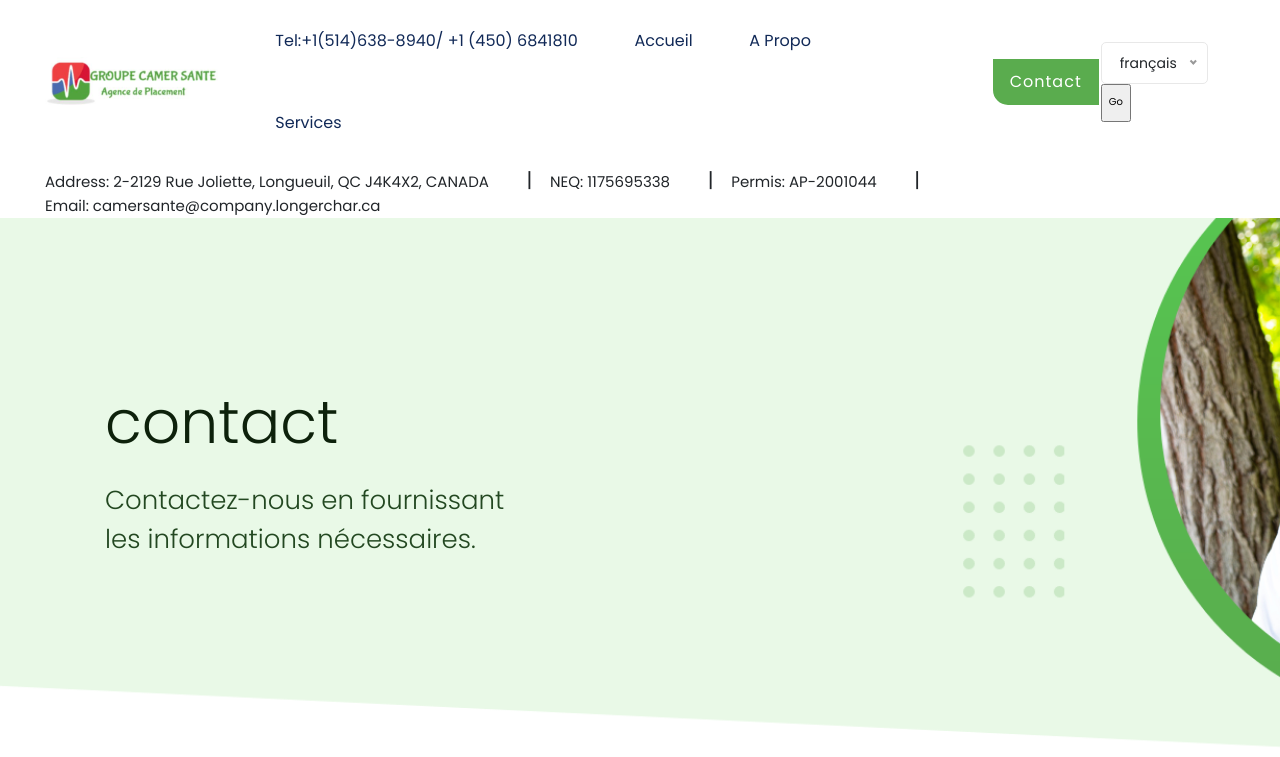
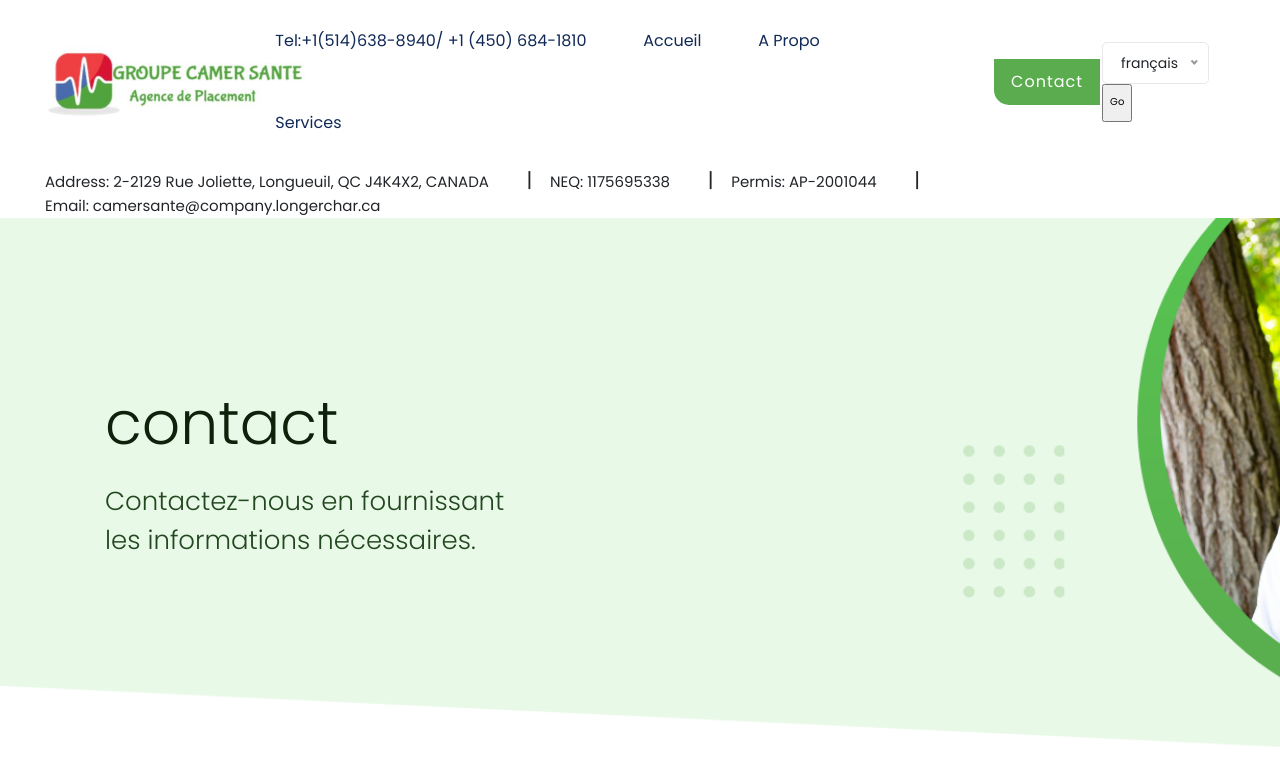
Before and after one commit to pius-ng3a/camersante, a Django app: page /contact/ in a window 1280 px wide. Shown: the top 757 px of the page. Run offline with Django 3.2, Linux system fonts and the light colour scheme; some libraries are stand-ins or nearby versions.

Commit message:
logo adjusted accordingly

```diff
--- a/templates/base_layout.html
+++ b/templates/base_layout.html
@@ -47,7 +47,7 @@
                         <!-- Logo -->
                         <div class="col-xl-2 col-lg-2 col-md-1">
                             <div class="logo">
-                                <a href="/"><img style="height: 20%;width: 100%;" src="{% static 'img/logo/logob.jpg' %}" alt=""></a>
+                                <a href="/"><img style="height: 80%;width: 150%;" src="{% static 'img/logo/logob.jpg' %}" alt=""></a>
 
                             </div>
 
@@ -60,7 +60,7 @@
                                     <nav>
                                         <ul id="navigation">
                                             <!--<li style="font-size:large ;">companyowner@camersante.ca</li> -->
-                                            <li><a href="#">Tel:+1(514)638-8940/ +1 (450) 6841810</a></li>
+                                            <li><a href="#">Tel:+1(514)638-8940/ +1 (450) 684-1810</a></li>
 
                                             <li><a href="{% url 'index' %}">{% trans 'Accueil' %}</a></li>
                                             <li><a href="{% url 'about' %}">{% trans 'A Propo' %}</a></li>
```
Also changed, not shown: templates/index.html (+5 -5 lines).
